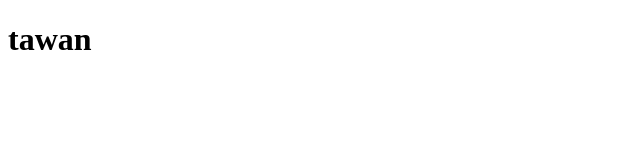
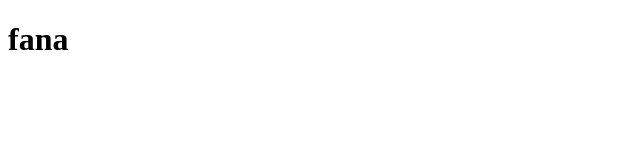
Before and after one commit to 68023414-bot/testfunnygithub, a plain HTML site: page eiei.html in a window 1280 px wide. Shown: the full height of the page, 0-640 px from the left. Drawn offline with Linux system fonts and the light colour scheme.

Commit message:
cat funny face

```diff
--- a/eiei.html
+++ b/eiei.html
@@ -6,6 +6,6 @@
     <title>Document</title>
 </head>
 <body>
-    <h1>tawan</h1>
+    <h1>fana</h1>
 </body>
 </html>
```
